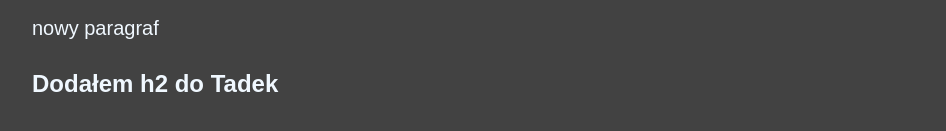
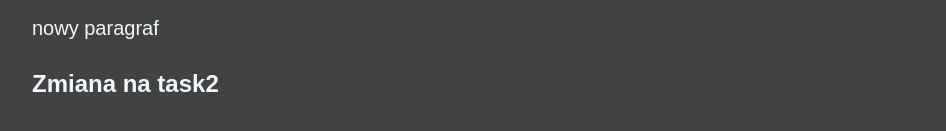
Before and after one commit to DawMas/learning-git-2, a plain HTML site: page index.html in a window 1280 px wide. Shown: the part 281-412 px from the top of the page, without its empty margins (8-954 px from the left). Drawn offline with Linux system fonts and the light colour scheme.

Commit message:
Change h2

```diff
--- a/index.html
+++ b/index.html
@@ -21,7 +21,7 @@
 
     <p>nowy paragraf</p>
 
-    <h2>Dodałem h2 do Tadek</h2>
+    <h2>Zmiana na task2</h2>
 
 </body>
 
```
